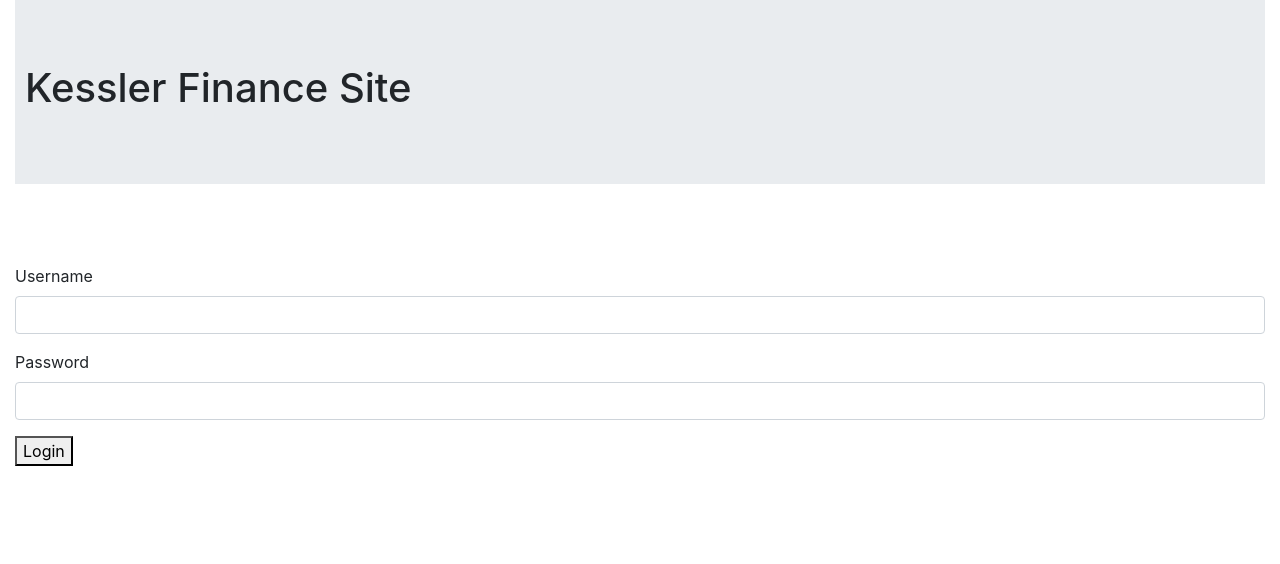
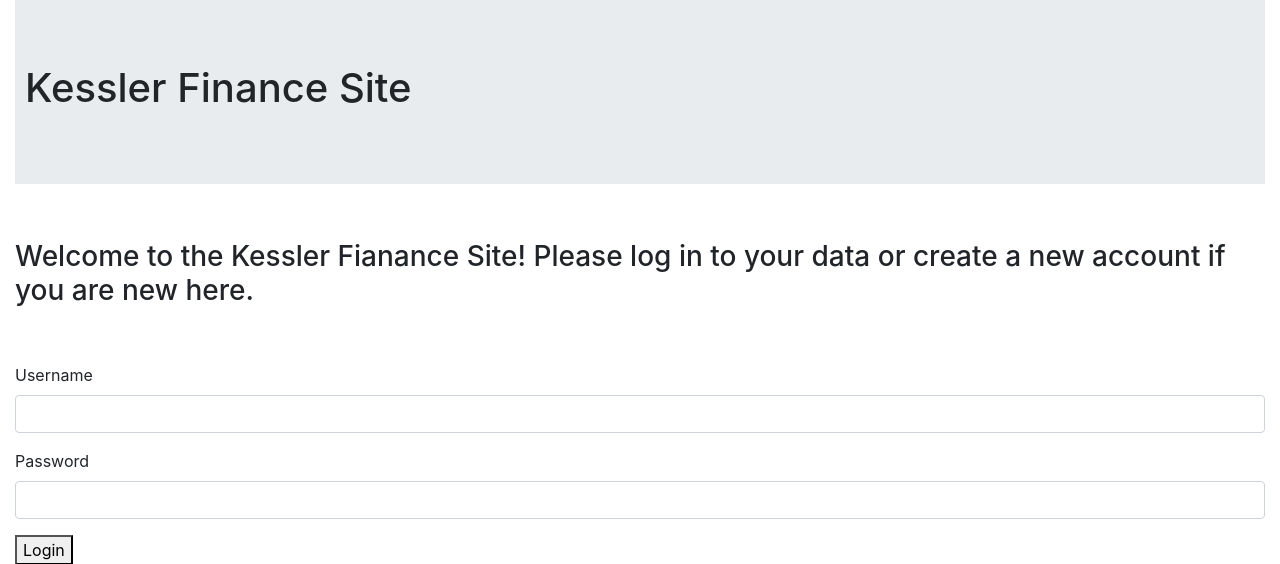
Before and after one commit to WillKessler7/financeSite, a Django app: page / in a window 1280 px wide. Shown: the top 564 px of the page. Run offline with Django 3.2, Linux system fonts and the light colour scheme; some libraries are stand-ins or nearby versions.

Commit message:
Added: a welcome message and reorganized where the heading was out of form

```diff
--- a/analyticals/templates/analyticals/loginView.html
+++ b/analyticals/templates/analyticals/loginView.html
@@ -20,13 +20,18 @@
 
     </head>
     <body>
-
-            <form method="POST">
-                {% csrf_token %}
         <div class="container-fluid">
             <div class="jumbotron jumbotron-fluid">
                 <h1 style="margin-left: 10px;">Kessler Finance Site</h1>
             </div>
+
+                </br>
+
+                <h3>Welcome to the Kessler Fianance Site! Please log in to your
+data or create a new account if you are new here.</h3>
+
+                <form method="POST">
+                    {% csrf_token %}
 
                         </br>
 
@@ -47,8 +52,9 @@
                             <input type="password" class="form-control" name="inputedPassword" id="inputedPassword" />
                         </div>
                         <button type="submit">Login</button>
-                </div>
+
                 </form>
+
 
     </body>
 </html>
```
Lines whose indentation alone changed are shown as unchanged.
